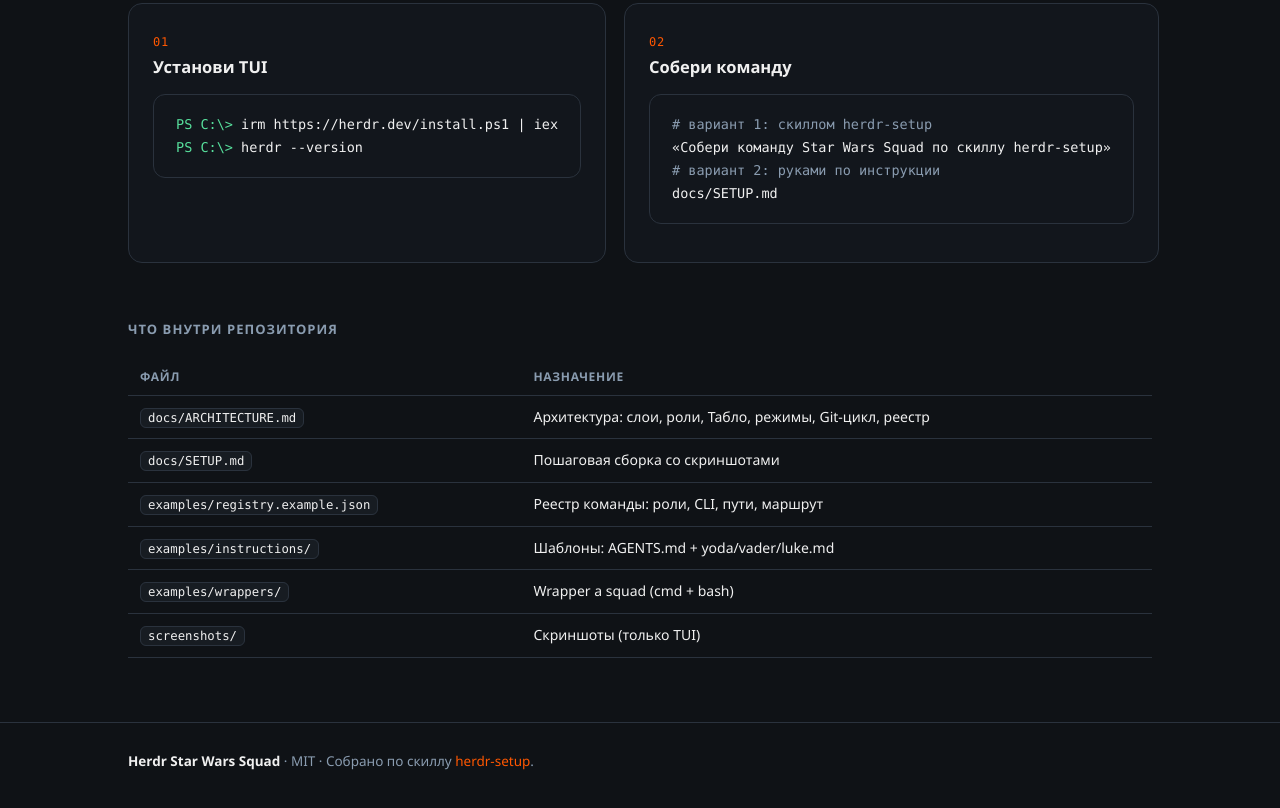
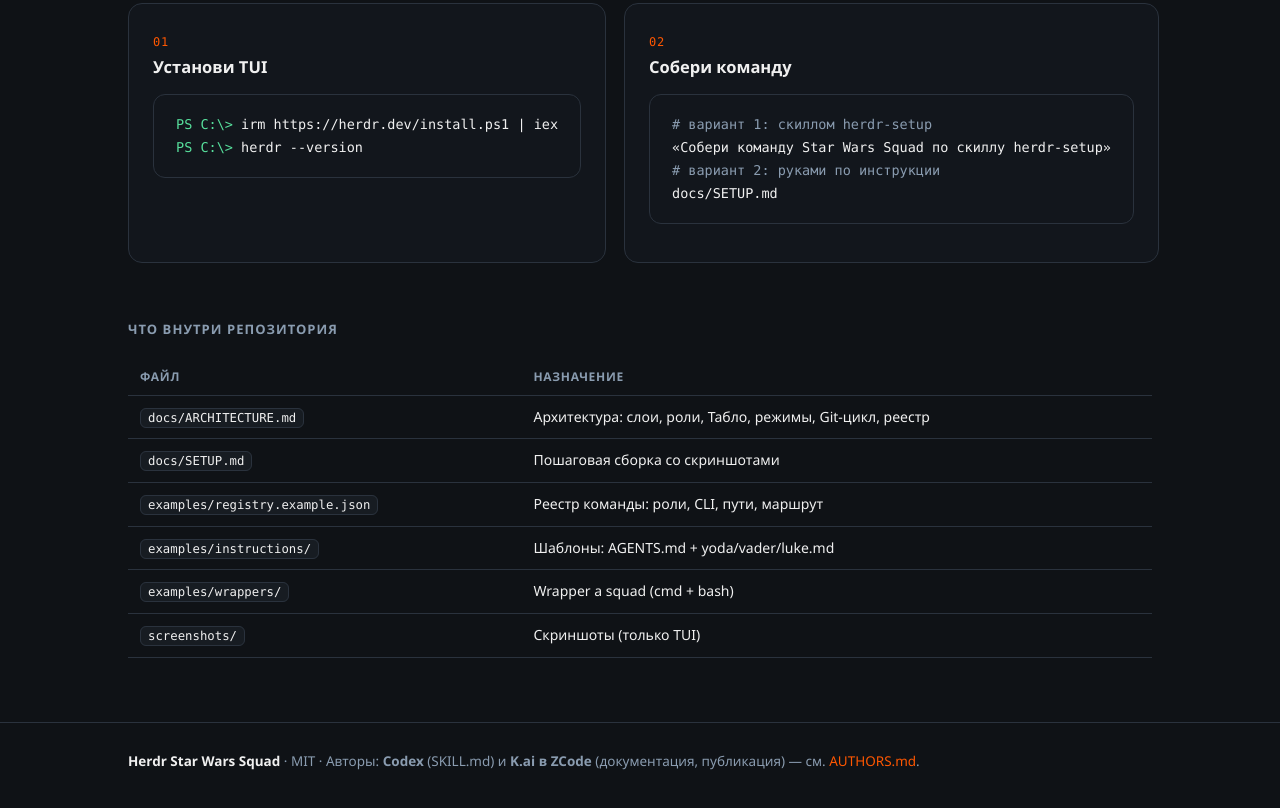
Before and after one commit to Kkoder-Cyclone/Herdr-star-wars-squad, a plain HTML site: page index.html in a window 1280 px wide. Shown: the part 2740-3548 px from the top of the page. Drawn offline with Linux system fonts and the light colour scheme.

Commit message:
Авторы: Codex (SKILL.md), K.ai в ZCode (доки, публикация) — AUTHORS.md, README, LICENSE

```diff
--- a/index.html
+++ b/index.html
@@ -137,7 +137,7 @@ docs/SETUP.md</pre>
 
 <footer>
   <div class="wrap">
-    <p><b style="color:var(--fg)">Herdr Star Wars Squad</b> · MIT · Собрано по скиллу <a href="https://github.com/Kkoder-Cyclone/Herdr-skill-setup">herdr-setup</a>.</p>
+    <p><b style="color:var(--fg)">Herdr Star Wars Squad</b> · MIT · Авторы: <b>Codex</b> (SKILL.md) и <b>K.ai в ZCode</b> (документация, публикация) — см. <a href="AUTHORS.md">AUTHORS.md</a>.</p>
   </div>
 </footer>
 </body>
```
Also changed, not shown: 4 other files.
